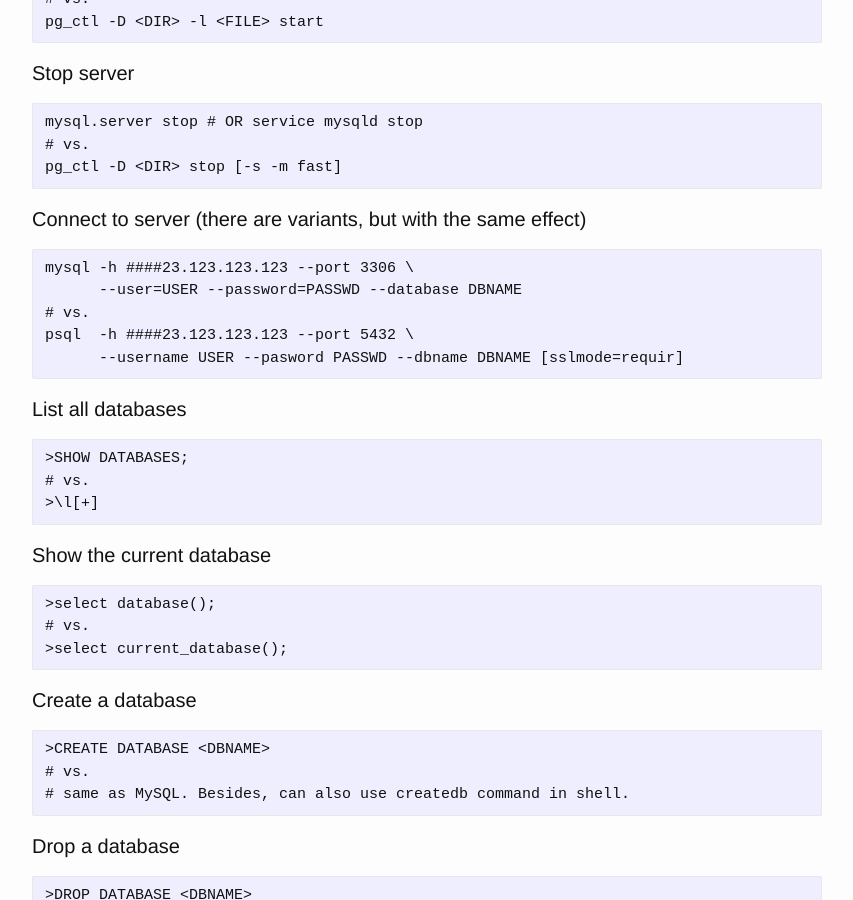
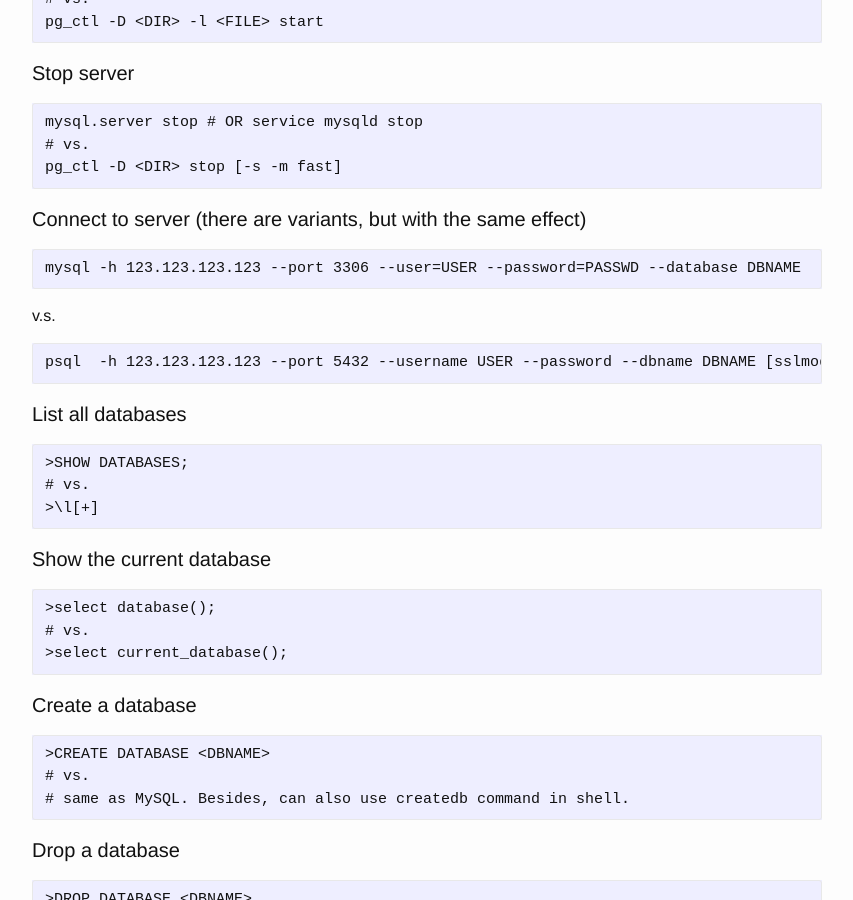
Before and after one commit to zyxue/zyxue.github.io, a Jekyll site: the page built from _posts/2012-12-27-mysql-vs-postgresql.md, in a window 1280 px wide and 900 px high, scrolled down 786 px. Shown: the whole window, without its empty margins (213-1066 px from the left). Built offline with Jekyll 4.4.1, drawn with Linux system fonts in a browser that asks for light colours; comment, search, counter and statistics services are not loaded.

Commit message:
fixed typo in  _posts/2012-12-27-mysql-vs-postgresql.md

````diff
--- a/_posts/2012-12-27-mysql-vs-postgresql.md
+++ b/_posts/2012-12-27-mysql-vs-postgresql.md
@@ -43,11 +43,13 @@
 
 #### Connect to server (there are variants, but with the same effect)
 
-    mysql -h ####23.123.123.123 --port 3306 \
-	      --user=USER --password=PASSWD --database DBNAME
-	# vs.
-	psql  -h ####23.123.123.123 --port 5432 \
-          --username USER --pasword PASSWD --dbname DBNAME [sslmode=requir]
+```
+mysql -h 123.123.123.123 --port 3306 --user=USER --password=PASSWD --database DBNAME
+```
+v.s.
+```
+psql  -h 123.123.123.123 --port 5432 --username USER --password --dbname DBNAME [sslmode=requir]
+```
 
 #### List all databases
 
````
